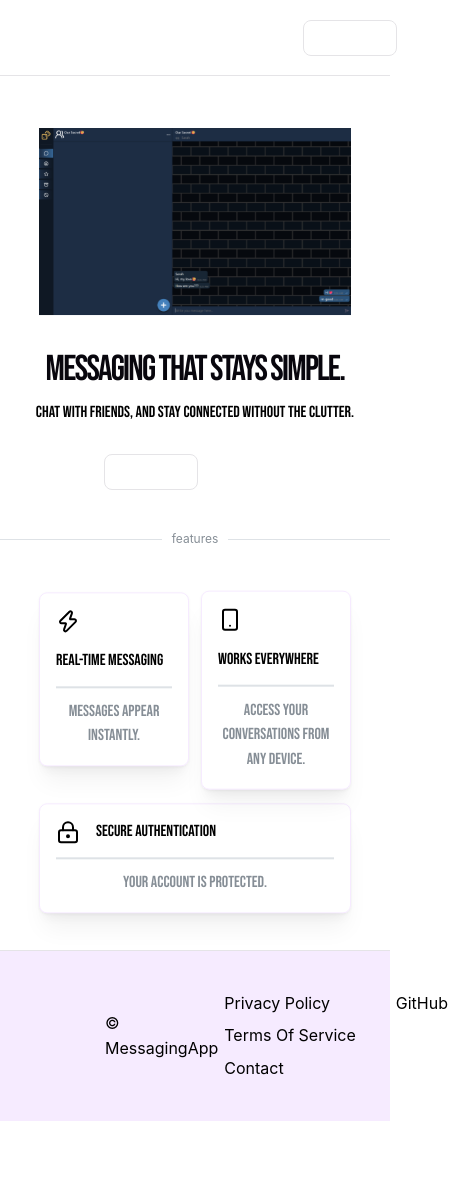
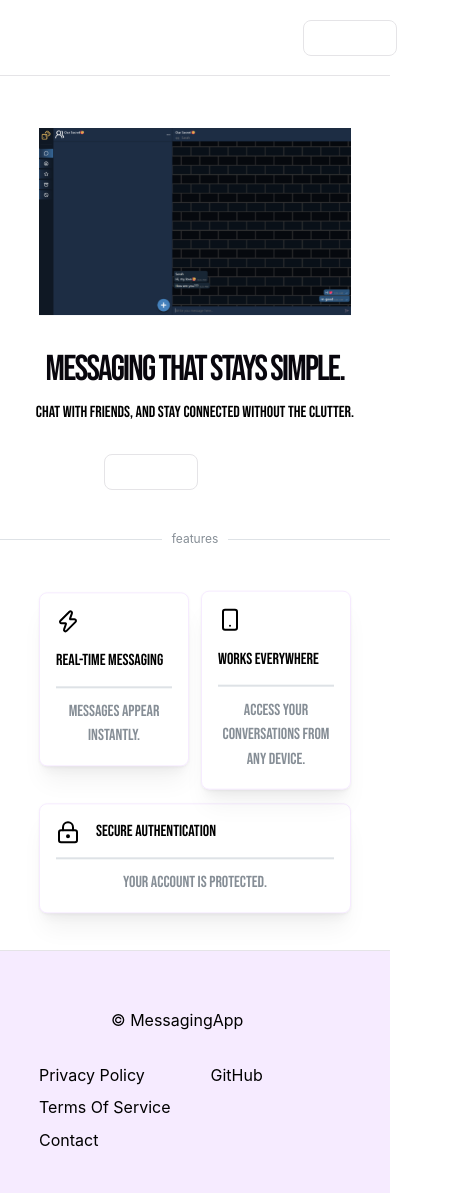
Before and after one commit to Aztech-b/MessagingApp, a React app in the folder frontend/: page /landing-page in a window 390 px wide. Shown: the whole page, 474 px wide, since content can reach past the window. Before the commit the page ends 1121 px from the top, so only its background shows below. Built offline with nearby package versions, Linux system fonts and the light colour scheme; no server answers; some icons are missing; the HTML template or start-up script is replaced by a standard one; a web font is replaced by a local one.

Commit message:
made footer responsive

```diff
--- a/frontend/src/styles/LandingPage/footer.module.css
+++ b/frontend/src/styles/LandingPage/footer.module.css
@@ -6,8 +6,10 @@
     padding-top: var(--padding-x);
     padding-bottom: var(--padding-x);
     display: flex;
+    flex-wrap: wrap;
     justify-content: space-between;
     width: 80%;
+    row-gap: 12px;
 }
 
 .contentContainer {
```
